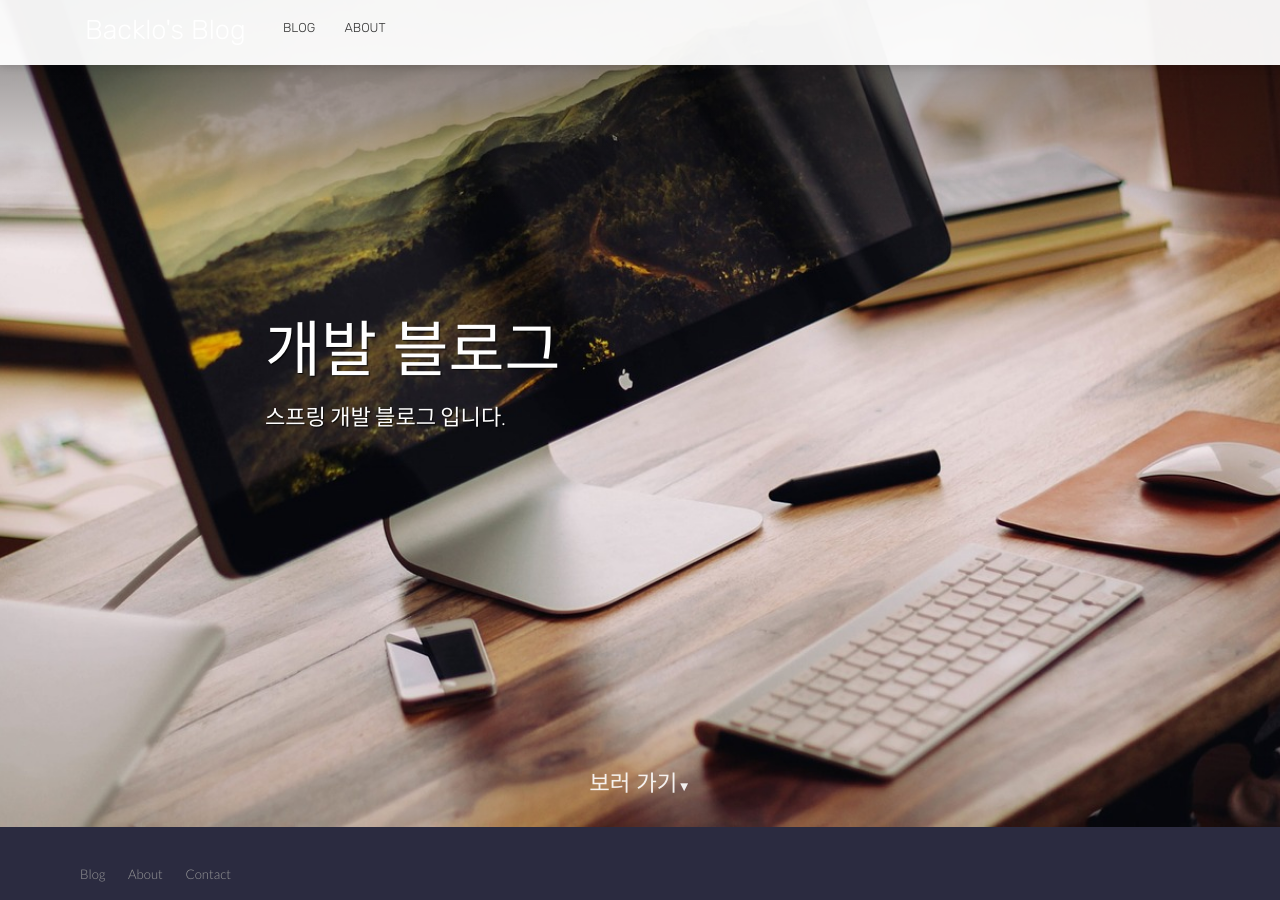
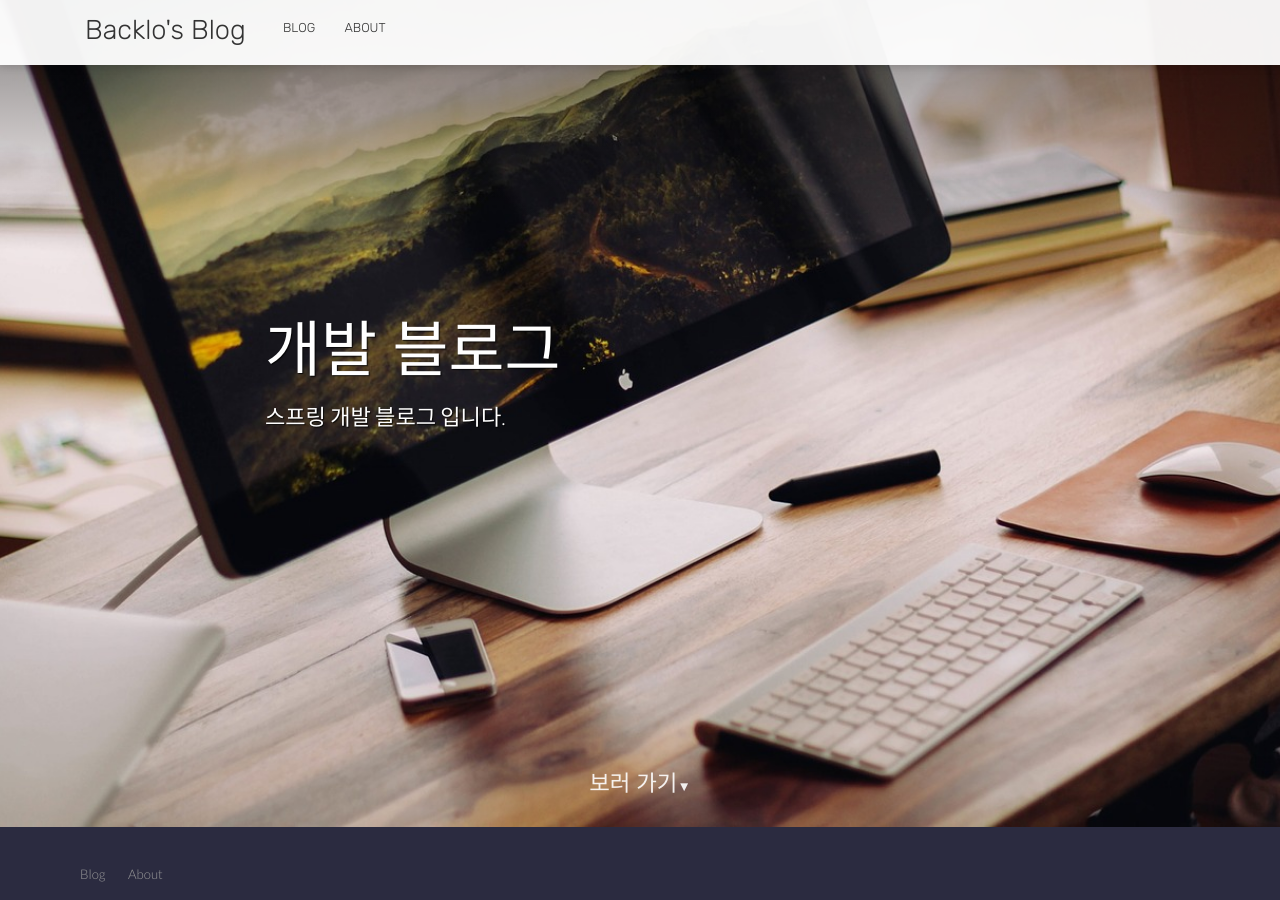
Before and after one commit to backlo/backlo.github.io, a Jekyll site: the page built from index.html, in a window 1280 px wide and 900 px high, scrolled down 73 px. Built offline with Jekyll 4.4.1, drawn with Linux system fonts in a browser that asks for light colours; nearby versions of some CDN libraries.

Commit message:
fix: about me 수정

```diff
--- a/_config.yml
+++ b/_config.yml
@@ -1,7 +1,7 @@
 # ----
 # Site
 
-title: Dev's Blog
+title: Backlo Dev's Blog
 url: "https://backlo.github.io"
 baseurl: ""
 google_analytics_key:
@@ -9,14 +9,14 @@
 disqus_shortname:
 
 # Values for the jekyll-seo-tag gem (https://github.com/jekyll/jekyll-seo-tag)
-logo: /siteicon.png
+logo:
 description: backlo의 개발 블로그 입니다.
 author:
   name: backlo
   email: hjun4512@gmail.com
   twitter: # twitter username without the @ symbol
 social:
-  name: Dev's Blog
+  name: Backlo Dev's Blog
   links:
     - https://github.com/backlo
 
--- a/_data/footer.yml
+++ b/_data/footer.yml
@@ -3,5 +3,3 @@
     link: /blog/
   - name: About
     link: /about/
-  - name: Contact
-    link: /contact/
--- a/_includes/blog-title.html
+++ b/_includes/blog-title.html
@@ -2,7 +2,7 @@
 	{% for category in include.blog.categories %}
 		<span class="blog-filter">
 			<a href="{{ site.baseurl }}/category/{{ category | slugify }}/">{{ category | capitalize }}</a>
-		</span>
-	{% endfor %}
-	<span class="post-date">{{ include.blog.date | date: "%B %d, %Y" }}</span>
+        </span>
+    {% endfor %}
+    <span class="post-date">{{ include.blog.date | date: "%B %d, %Y" }}</span>
 </p>
--- a/_layouts/default.html
+++ b/_layouts/default.html
@@ -7,10 +7,6 @@
 
 		{% seo %}
 		{% feed_meta %}
-
-		<link rel="apple-touch-icon" href="{{ site.baseurl }}/apple-touch-icon.png">
-		<link rel="icon" type="image/png" href="{{ site.baseurl }}/touch-icon.png" sizes="192x192">
-		<link rel="icon" type="image/png" href="{{ site.baseurl }}/images/favicon.png">
 
 		<link rel="stylesheet" href="https://fonts.googleapis.com/css?family=Lato:300|Rubik:300">
 		<link rel="stylesheet" href="{{ site.baseurl }}/css/screen.css">
@@ -30,10 +26,10 @@
 			<div class="container">
 				<div class="company-name">
 					<a href="{{ site.baseurl }}/">
-						<span class="dark-logo" style="color: white">
+						<span class="dark-logo">
 							Backlo's Blog
 						</span>
-						<span class="light-logo" style="color: black">
+						<span class="light-logo">
 							Backlo's Blog
 						</span>
 					</a>
@@ -58,16 +54,6 @@
 						</li>
 					{% endfor %}
 				</ul>
-				<ul class="footer-right-links">
-					{% for link in site.data.footer.right_links %}
-						<li>
-							<a {% if link.new_window %}target="_blank"{% endif %} href="{% include relative-src.html src=link.link %}" {% if link.social_icon %}class="{{ link.social_icon | slugify }}-icon"{% endif %}>
-								{% if link.social_icon %}{% include social-icon.html icon=link.social_icon %}{% endif %}
-								{{ link.name }}
-							</a>
-						</li>
-					{% endfor %}
-				</ul>
 			</div>
 		</footer>
 
--- a/about.html
+++ b/about.html
@@ -9,12 +9,13 @@
 		<div class="hero-text-container">
 			<h1 class="editable">Backlo's Dev Blog!!</h1>
 			<p class="subtext editable">안녕하세요! 개발 블로그 입니다.</p>
+            <div class="cta button alt"><a href="#about-more">Read More</a></div>
 		</div>
 	</div>
 </section>
 
 <div class="content">
-	<section class="info" id="learn-more">
+	<section class="info" id="about-more">
 		<div class="container flex">
 			<div class="text">
 				<h2 class="editable">Introduce MySelf</h2>
@@ -24,7 +25,7 @@
 		</div>
 	</section>
 
-	<section class="info" id="learn-more">
+	<section class="info">
 		<div class="container flex">
 			<div class="text">
 				<h2 class="editable">Project</h2>
```
